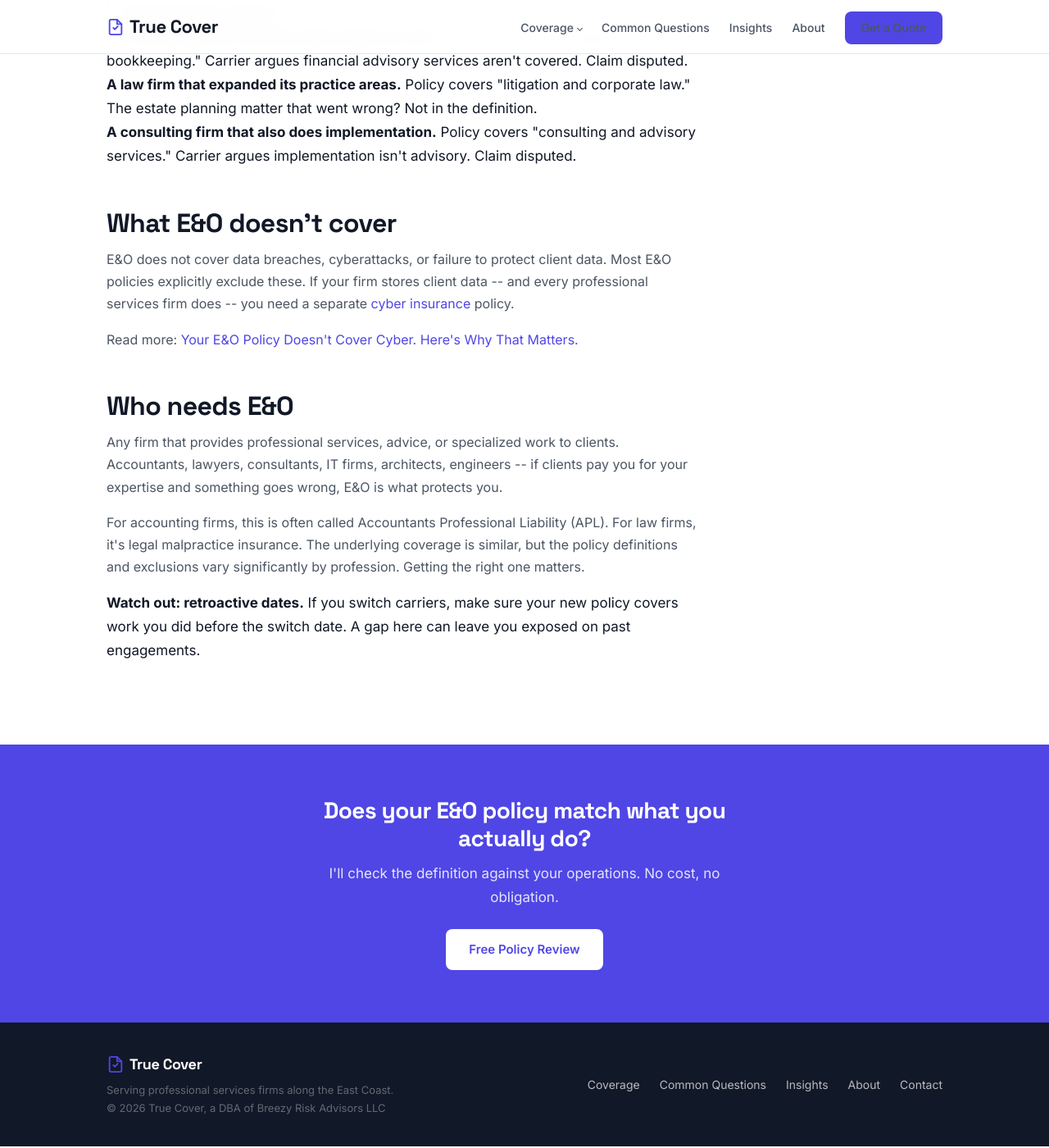
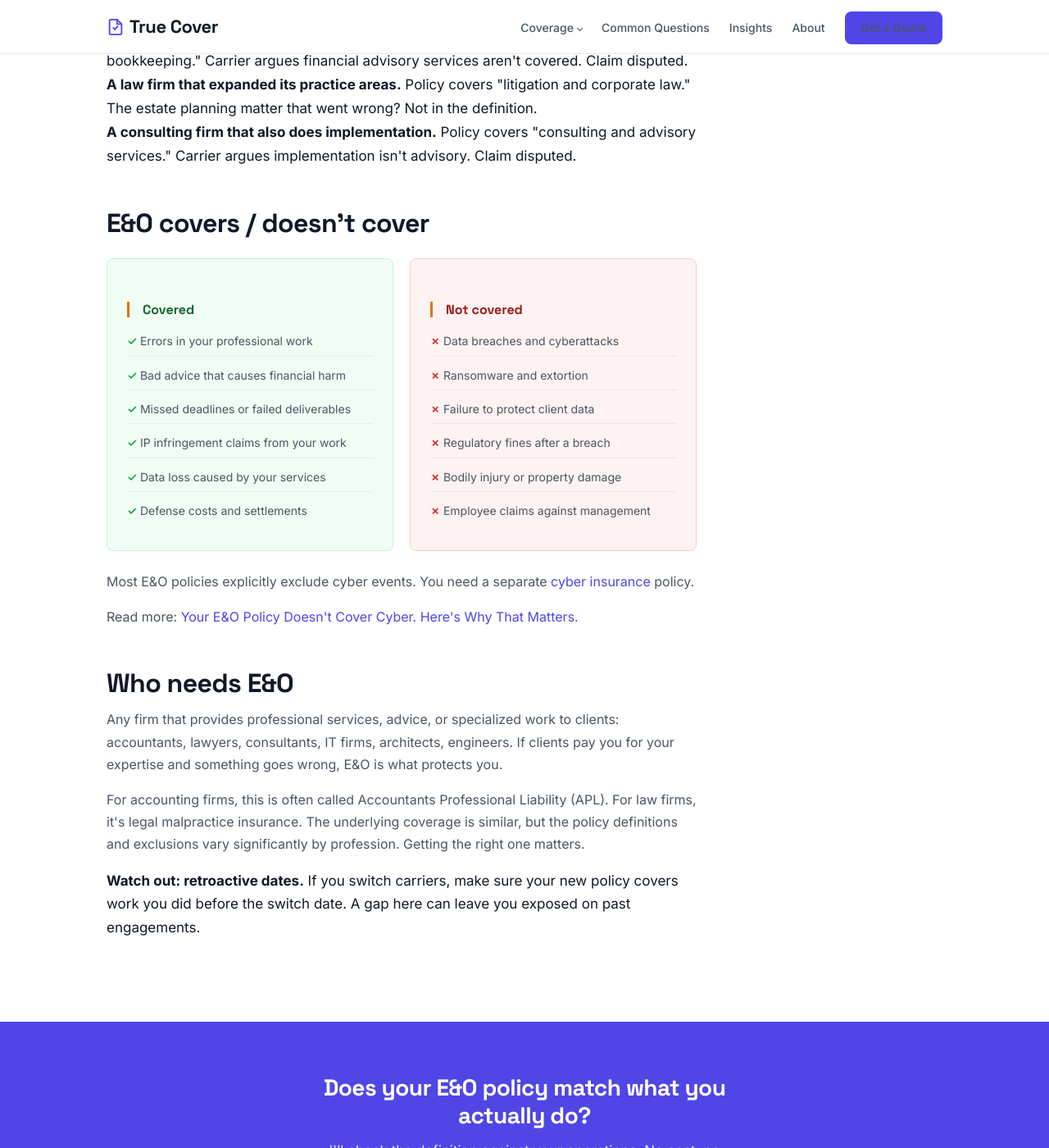
Before and after one commit to joeproe1/truecover.us, a Jekyll site: the page built from professional-liability.html, in a window 1280 px wide and 1400 px high, scrolled down 1020 px. Shown: the whole window at 82% size. Built offline with Jekyll 4.4.1, drawn with Linux system fonts in a browser that asks for light colours.

Commit message:
Coverage pages: fix em-dashes, add business coverage cards and E&O comparison table
- Replace all em-dashes with colons, periods, or rephrasing across all four coverage pages
- Coverage summary: business lines now use icon card grid (2-col, responsive)
- Coverage summary: tighten intro text, trim card descriptions
- Professional liability: add green/red covers vs doesn't cover comparison table
- Cyber: fix last remaining em-dash in E&O vs cyber section

Co-Authored-By: Claude Opus 4.6 <noreply@anthropic.com>

```diff
--- a/_sass/_pages.scss
+++ b/_sass/_pages.scss
@@ -772,6 +772,106 @@
     }
 }
 
+// Comparison table (covers / doesn't cover)
+.compare-table {
+    display: grid;
+    grid-template-columns: 1fr 1fr;
+    gap: 20px;
+    margin: 24px 0;
+
+    @media (max-width: $bp-mobile) {
+        grid-template-columns: 1fr;
+    }
+}
+
+.compare-col {
+    border-radius: var(--radius);
+    padding: 24px;
+
+    h3 {
+        font-size: 16px;
+        margin-bottom: 12px;
+    }
+
+    ul {
+        list-style: none;
+        padding: 0;
+        margin: 0;
+
+        li {
+            font-size: 14px;
+            line-height: 1.6;
+            padding: 6px 0;
+            border-bottom: 1px solid rgba(0, 0, 0, 0.06);
+
+            &:last-child {
+                border-bottom: none;
+            }
+        }
+    }
+}
+
+.compare-yes {
+    background: #F0FDF4;
+    border: 1px solid #BBF7D0;
+
+    h3 { color: #166534; }
+
+    li::before {
+        content: '\2713\00a0';
+        color: #16A34A;
+        font-weight: 600;
+    }
+}
+
+.compare-no {
+    background: #FEF2F2;
+    border: 1px solid #FECACA;
+
+    h3 { color: #991B1B; }
+
+    li::before {
+        content: '\2717\00a0';
+        color: #DC2626;
+        font-weight: 600;
+    }
+}
+
+// Business coverage grid
+.biz-coverage-grid {
+    display: grid;
+    grid-template-columns: repeat(2, 1fr);
+    gap: 20px;
+    margin-top: 24px;
+
+    @media (max-width: $bp-tablet) {
+        grid-template-columns: 1fr;
+    }
+}
+
+.biz-coverage-card {
+    border: 1px solid $border;
+    border-radius: var(--radius);
+    padding: 24px;
+    transition: box-shadow 0.2s;
+
+    &:hover {
+        box-shadow: 0 2px 12px rgba(0, 0, 0, 0.06);
+    }
+
+    h3 {
+        font-size: 17px;
+        margin-bottom: 8px;
+    }
+
+    p {
+        font-size: 14px;
+        line-height: 1.7;
+        color: $text-secondary;
+        margin-bottom: 0;
+    }
+}
+
 // ============================================
 // Common Questions page
 // ============================================
--- a/cyber-insurance.html
+++ b/cyber-insurance.html
@@ -48,7 +48,7 @@ description: "Cyber insurance for accounting firms, law firms, and consultants.
             </div>
 
             <h2>Cyber vs E&O: they don't overlap</h2>
-            <p>A common question: "My E&O covers data loss -- do I really need separate cyber?" The short answer is yes. Most E&O policies explicitly exclude data breaches, cyberattacks, and failure to protect electronic data. These are two different policies covering two different risks.</p>
+            <p>A common question: "My E&O covers data loss. Do I really need separate cyber?" The short answer is yes. Most E&O policies explicitly exclude data breaches, cyberattacks, and failure to protect electronic data. These are two different policies covering two different risks.</p>
             <p>Read the full breakdown: <a href="/insights/your-eo-policy-doesnt-cover-cyber/">Your E&O Policy Doesn't Cover Cyber. Here's Why That Matters.</a></p>
         </div>
     </div>
--- a/do-insurance.html
+++ b/do-insurance.html
@@ -7,7 +7,7 @@ description: "D&O insurance for professional services firms. Protects partners,
 <section class="product-hero">
     <div class="container">
         <h1>Directors & Officers Insurance</h1>
-        <p class="hero-sub">Protects the people running your firm -- partners, officers, and board members -- when someone claims they made a bad decision.</p>
+        <p class="hero-sub">Protects the people running your firm: partners, officers, and board members. Covers claims when someone says they made a bad decision.</p>
     </div>
 </section>
 
@@ -24,8 +24,8 @@ description: "D&O insurance for professional services firms. Protects partners,
             </ul>
 
             <h2>Who needs D&O</h2>
-            <p>Any firm with partners, officers, or a board. This isn't just for big corporations. If you run a professional services firm with employees, clients, and contracts, the people making decisions are exposed. A wrongful termination claim, a regulatory inquiry, a dispute with a departing partner -- these happen to firms of every size.</p>
-            <p>For partnerships -- accounting firms, law firms, consulting practices -- D&O is particularly important. Partners can be personally liable for firm decisions. When a partner leaves, when the firm takes on a new practice area, or when a regulatory body investigates, the individuals involved need protection separate from the firm's <a href="/professional-liability/">E&O coverage</a>.</p>
+            <p>Any firm with partners, officers, or a board. This isn't just for big corporations. If you run a professional services firm with employees, clients, and contracts, the people making decisions are exposed. Wrongful termination claims, regulatory inquiries, disputes with departing partners. These happen to firms of every size.</p>
+            <p>For partnerships (accounting firms, law firms, consulting practices) D&O is particularly important. Partners can be personally liable for firm decisions. When a partner leaves, when the firm takes on a new practice area, or when a regulatory body investigates, the individuals involved need protection separate from the firm's <a href="/professional-liability/">E&O coverage</a>.</p>
 
             <h2>What to watch for</h2>
 
--- a/professional-liability.html
+++ b/professional-liability.html
@@ -42,12 +42,36 @@ permalink: /professional-liability/
                 <strong>A consulting firm that also does implementation.</strong> Policy covers "consulting and advisory services." Carrier argues implementation isn't advisory. Claim disputed.
             </div>
 
-            <h2>What E&O doesn't cover</h2>
-            <p>E&O does not cover data breaches, cyberattacks, or failure to protect client data. Most E&O policies explicitly exclude these. If your firm stores client data -- and every professional services firm does -- you need a separate <a href="/cyber-insurance/">cyber insurance</a> policy.</p>
+            <h2>E&O covers / doesn't cover</h2>
+            <div class="compare-table">
+                <div class="compare-col compare-yes">
+                    <h3>Covered</h3>
+                    <ul>
+                        <li>Errors in your professional work</li>
+                        <li>Bad advice that causes financial harm</li>
+                        <li>Missed deadlines or failed deliverables</li>
+                        <li>IP infringement claims from your work</li>
+                        <li>Data loss caused by your services</li>
+                        <li>Defense costs and settlements</li>
+                    </ul>
+                </div>
+                <div class="compare-col compare-no">
+                    <h3>Not covered</h3>
+                    <ul>
+                        <li>Data breaches and cyberattacks</li>
+                        <li>Ransomware and extortion</li>
+                        <li>Failure to protect client data</li>
+                        <li>Regulatory fines after a breach</li>
+                        <li>Bodily injury or property damage</li>
+                        <li>Employee claims against management</li>
+                    </ul>
+                </div>
+            </div>
+            <p>Most E&O policies explicitly exclude cyber events. You need a separate <a href="/cyber-insurance/">cyber insurance</a> policy.</p>
             <p>Read more: <a href="/insights/your-eo-policy-doesnt-cover-cyber/">Your E&O Policy Doesn't Cover Cyber. Here's Why That Matters.</a></p>
 
             <h2>Who needs E&O</h2>
-            <p>Any firm that provides professional services, advice, or specialized work to clients. Accountants, lawyers, consultants, IT firms, architects, engineers -- if clients pay you for your expertise and something goes wrong, E&O is what protects you.</p>
+            <p>Any firm that provides professional services, advice, or specialized work to clients: accountants, lawyers, consultants, IT firms, architects, engineers. If clients pay you for your expertise and something goes wrong, E&O is what protects you.</p>
             <p>For accounting firms, this is often called Accountants Professional Liability (APL). For law firms, it's legal malpractice insurance. The underlying coverage is similar, but the policy definitions and exclusions vary significantly by profession. Getting the right one matters.</p>
 
             <div class="post-callout">
```
Also changed, not shown: other parts of cyber-insurance.html (+1 -1 lines), coverage.html (+40 -8 lines).
